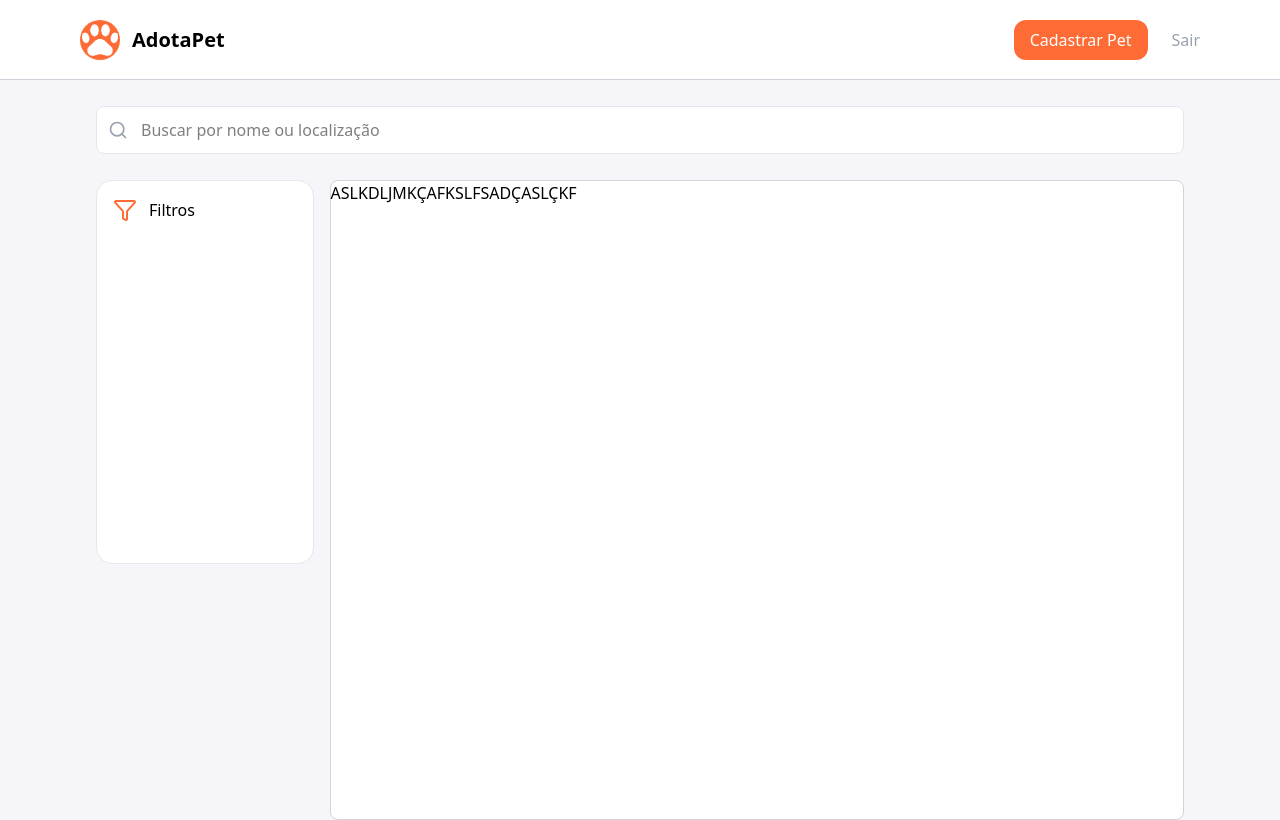
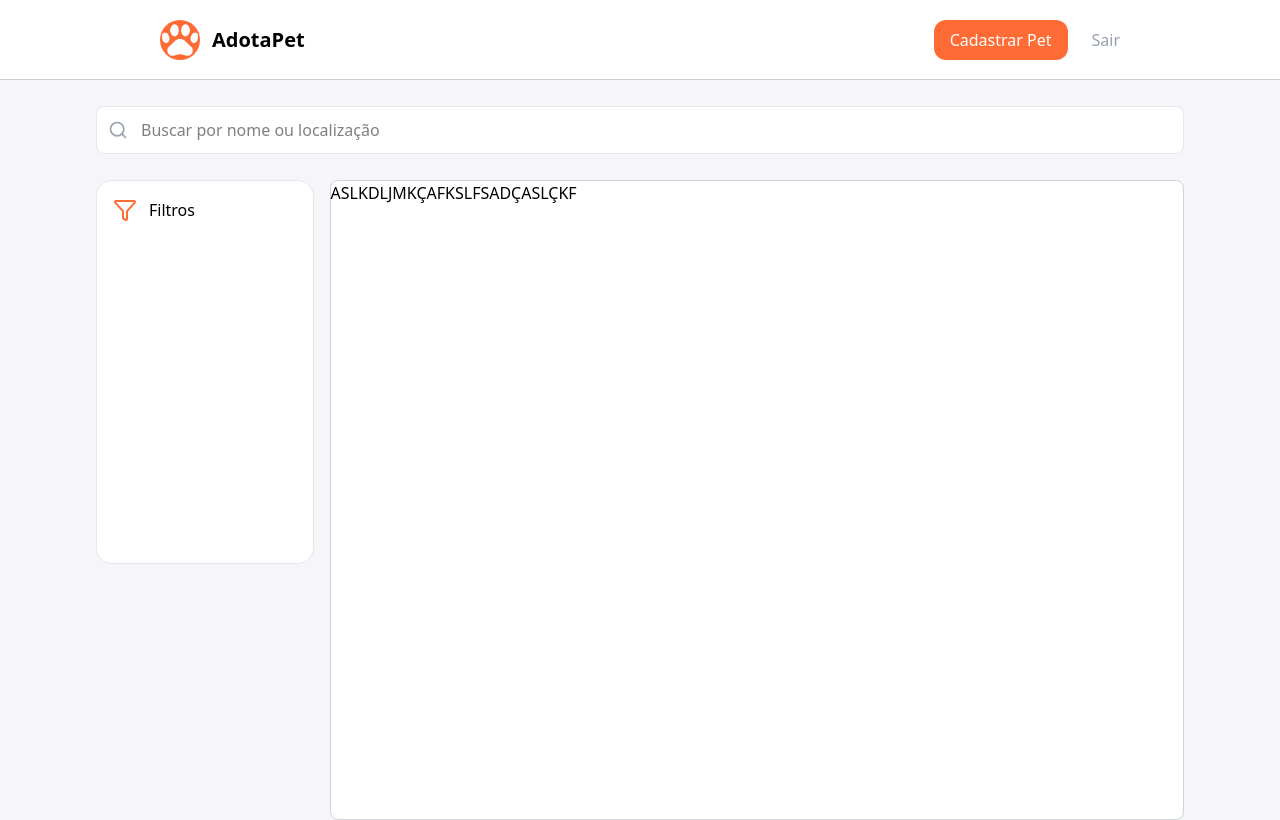
Before and after one commit to GuilhermeP18/patinhas-carentes, a React (Vite) app: page /Home in a window 1280 px wide. Built offline with nearby package versions, Linux system fonts and the light colour scheme.

Commit message:
add campos de filtro e seção principal

```diff
--- a/src/components/home/nav.jsx
+++ b/src/components/home/nav.jsx
@@ -6,7 +6,7 @@ export default function Nav() {
     <div>
       <div
         id="nav"
-        className="w-full h-[80px] border-b border-gray-400/50 flex items-center justify-between px-4 md:px-20 bg-white"
+        className="w-full h-20 border-b border-gray-400/50 flex items-center justify-between px-4 md:px-40 bg-white"
       >
         <div className="flex items-center">
           <img
```
